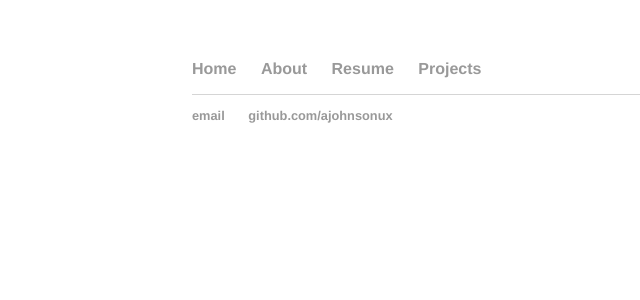
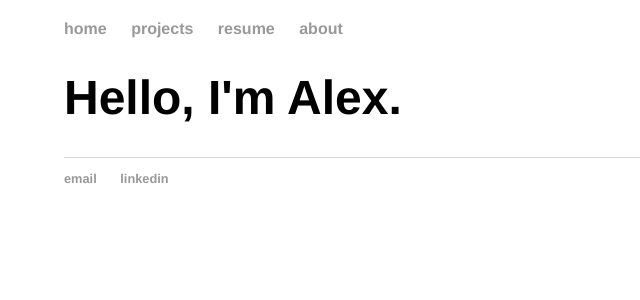
Before and after one commit to ajohnsonux/ajohnsonux.github.io, a Jekyll site: the page index.html, which Jekyll copies as it is, in a window 1280 px wide. Shown: the top 300 px of the page, without its empty margins (0-640 px from the left). Built offline with Jekyll 4.4.1, drawn with Linux system fonts in a browser that asks for light colours.

Commit message:
back to basics refreshing files and playing around with css

```diff
--- a/css/main.css
+++ b/css/main.css
@@ -1,8 +1,14 @@
 body {
-    margin: 60px auto;
-    width: 70%;
+    margin: 20px auto;
+    width: 90%;
 }
-nav ul, footer ul {
+nav ul {
+    font-family:'Helvetica', 'Arial', 'Sans-Serif';
+    padding: 0px;
+    list-style: none;
+    font-weight: bold;
+}
+footer ul {
     font-family:'Helvetica', 'Arial', 'Sans-Serif';
     padding: 0px;
     list-style: none;
@@ -11,6 +17,7 @@ nav ul, footer ul {
 nav ul li, footer ul li {
     display: inline;
     margin-right: 20px;
+
 }
 a {
     text-decoration: none;
--- a/index.html
+++ b/index.html
@@ -2,24 +2,24 @@
 	<html>
 		<head>
 			<title>Alex Johnson</title>
-			<!-- link to main stylesheet -->
 			<link rel="stylesheet" type="text/css" href="/css/main.css">
 		</head>
 		<body>
 			<nav>
 	    		<ul>
-	        		<li><a href="/">Home</a></li>
-		        	<li><a href="/about">About</a></li>
-	        		<li><a href="/cv">Resume</a></li>
-	        		<li><a href="/projects">Projects</a></li>
+	        		<li><a href="/">home</a></li>
+		        	<li><a href="/about">projects</a></li>
+	        		<li><a href="/cv">resume</a></li>
+	        		<li><a href="/projects">about</a></li>
 	    		</ul>
 			</nav>
 			<div>
+				<h1>Hello, I'm Alex.</h1>
 			</div>
 			<footer>
 	    		<ul>
 	        		<li><a href="mailto:acjohnson414@gmail.com">email</a></li>
-	        		<li><a href="https://github.com/ajohnsonux">github.com/ajohnsonux</a></li>
+	        		<li><a href="https://www.linkedin.com/in/acjohnsonux/">linkedin</a></li>
 				</ul>
 			</footer>
 		</body>
```
